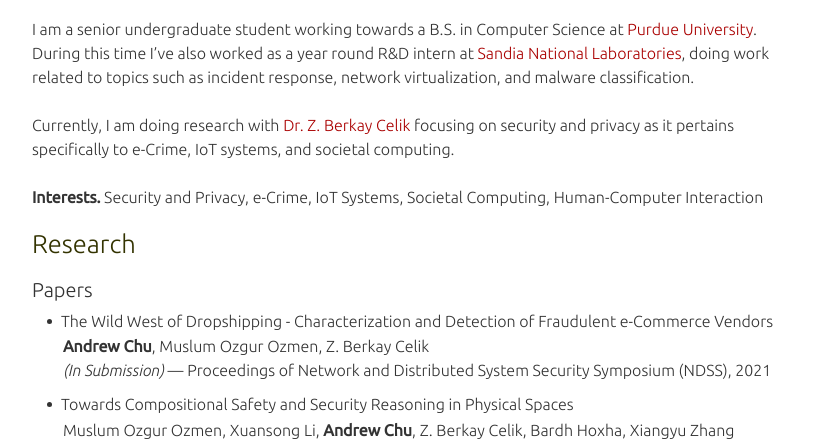
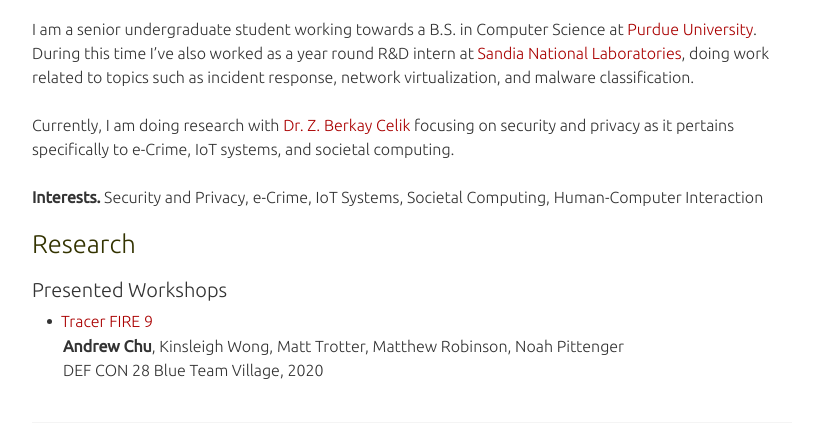
Before and after one commit to andrewcchu/andrewcchu.github.io-OLD, a plain HTML site: page index.html in a window 1280 px wide. Shown: the part 351-795 px from the top of the page, without its empty margins (228-1049 px from the left). Drawn offline with Linux system fonts and the light colour scheme.

Commit message:
Update CV.

```diff
--- a/index.html
+++ b/index.html
@@ -76,35 +76,7 @@ incident response, network virtualization, and malware classification.
 
 			<div class="introduction">
 
-  <h3>Research</h3><div class="year">Papers</div>
-
-  <ul class="indent">
-
-    <li>
-
-      <p class="publications"> The Wild West of Dropshipping - Characterization and Detection of Fraudulent e-Commerce Vendors </p>
-
-      <span class="collaborators">
-        <strong>Andrew Chu</strong>, Muslum Ozgur Ozmen, Z. Berkay Celik
-      </span>
-      <p class="destination"> <em>(In Submission)</em> &mdash; Proceedings of Network and Distributed System Security Symposium (NDSS), 2021 </p>
-
-
-    </li>
-
-    <li>
-
-      <p class="publications"> Towards Compositional Safety and Security Reasoning in Physical Spaces </p>
-
-      <span class="collaborators">
-        Muslum Ozgur Ozmen, Xuansong Li, <strong>Andrew Chu</strong>, Z. Berkay Celik, Bardh Hoxha, Xiangyu Zhang
-      </span>
-      <p class="destination"> <em>(In Preparation)</em> &mdash; Proceedings of the USENIX Security Symposium (USENIX-Security), 2021 </p>
-
-
-    </li>
-
-  </ul><div class="year">Presented Workshops</div>
+  <h3>Research</h3><div class="year">Presented Workshops</div>
 
   <ul class="indent">
 
```
